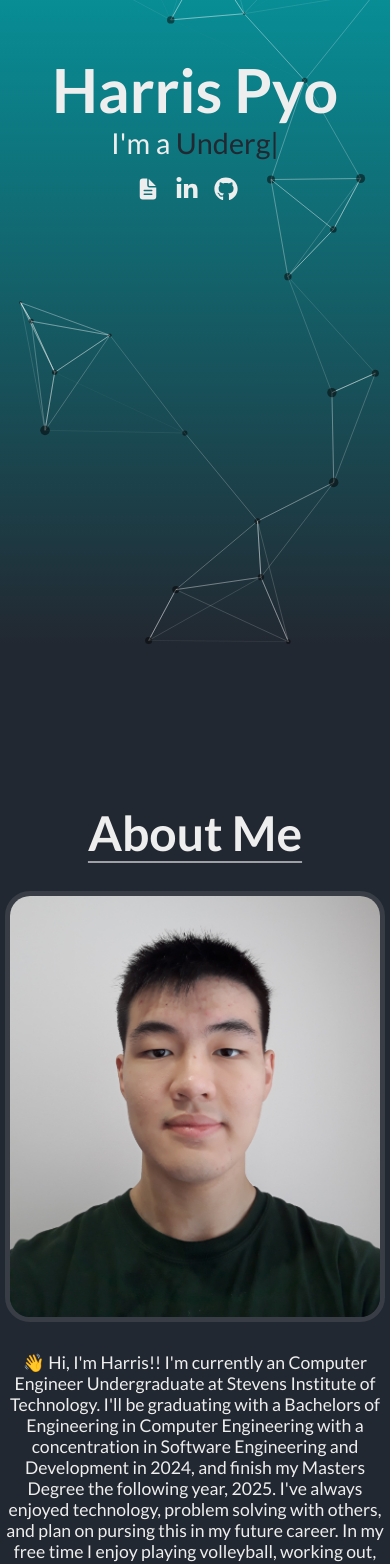
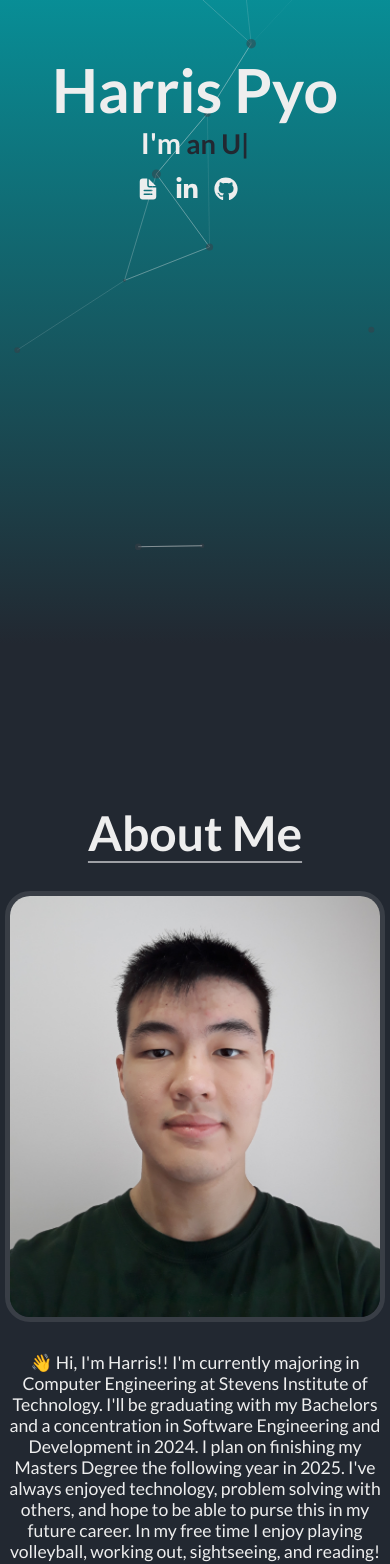
Before and after one commit to h-pyo/updated-portfolio, a React (Create React App) app: page / in a window 390 px wide. Shown: the part 200-1764 px from the top of the page. Built offline with nearby package versions, Linux system fonts and the light colour scheme.

Commit message:
updated particlejs settings, adjusted mobile styling on project page and main page

```diff
--- a/src/components/About.jsx
+++ b/src/components/About.jsx
@@ -17,7 +17,7 @@ const About = () => {
           <div className='about-me-area'>
             <div className="info-paragraph">
               <p className='text'>
-                &#128075; Hi, I'm Harris!! I'm currently an Computer Engineer Undergraduate at Stevens Institute of Technology. I'll be graduating with a Bachelors of Engineering in Computer Engineering with a concentration in Software Engineering and Development in 2024, and finish my Masters Degree the following year, 2025. I've always enjoyed technology, problem solving with others, and plan on pursing this in my future career. In my free time I enjoy playing volleyball, working out, sightseeing, and reading!
+                &#128075; Hi, I'm Harris!! I'm currently majoring in Computer Engineering at Stevens Institute of Technology. I'll be graduating with my Bachelors and a concentration in Software Engineering and Development in 2024. I plan on finishing my Masters Degree the following year in 2025. I've always enjoyed technology, problem solving with others, and hope to be able to purse this in my future career. In my free time I enjoy playing volleyball, working out, sightseeing, and reading!
               </p>
             </div>
             <div className='icons'>
--- a/src/components/Hero.jsx
+++ b/src/components/Hero.jsx
@@ -14,19 +14,19 @@ const Hero = () => {
       <div className='description-area'>
         <div className='title'>Harris Pyo</div>
         <div className="animated-text">
-          I'm a
+          I'm
           <TypeAnimation
             sequence={[
-              " Computer Engineer",
+              " a Computer Engineer",
               1000,
-              " Software Engineer",
+              " a Software Engineer",
               1000,
-              " Undergraduate Researcher",
+              " an Undergraduate Researcher",
               1000,
-              " Volleyball Enthusiast",
+              " a Volleyball Enthusiast",
               1000,
             ]}
-            style={{ fontSize: "1.8rem", color:"#222831" }}
+            style={{ fontSize: "1.7rem", fontWeight: "bold", color:"#222831" }}
             repeat={Infinity}
           />
         </div>
--- a/src/components/ProjectPage.jsx
+++ b/src/components/ProjectPage.jsx
@@ -7,7 +7,7 @@ const ProjectPage = ({ image, title, repo, link, description }) => {
     <article className='project-page' data-aos="fade-down" data-aos-once="true" >
       <Link to='/' className='return-button'><FaArrowLeft /></Link>
       <div className="project-page-container">
-        <div className="header">{title}</div>
+        <div className="project-page-header">{title}</div>
         <img src={image} alt="project" className="project-page-image" />
 
         <div className="buttons">
--- a/src/components/config/particles-config.js
+++ b/src/components/config/particles-config.js
@@ -11,10 +11,10 @@ const particlesConfig = {
   },
   particles: {
     color: {
-      value: "#000000",
+      value: "#393E46",
     },
     links: {
-      color: "#ffffff",
+      color: "#EEEEEE",
       distance: 150,
       enable: true,
       opacity: 0.5,
@@ -27,7 +27,7 @@ const particlesConfig = {
         default: "bounce",
       },
       random: false,
-      speed: 6,
+      speed: 2.5,
       straight: false,
     },
     number: {
@@ -35,7 +35,7 @@ const particlesConfig = {
         enable: true,
         area: 800,
       },
-      value: 80,
+      value: 45,
     },
     opacity: {
       value: 0.5,
--- a/src/index.css
+++ b/src/index.css
@@ -129,7 +129,8 @@ canvas {
 }
 
 .animated-text {
-  font-size: 1.8rem;
+  font-size: 1.7rem;
+  font-weight: bold;
 }
 
 .social-icons {
@@ -348,6 +349,16 @@ canvas {
   place-content: center;
 }
 
+.project-page-header {
+  font-size: 3rem;
+  font-weight: bold;
+  text-align: center;
+  text-decoration-line: underline;
+  text-decoration-thickness: 2px;
+  text-underline-offset: 10px;
+  text-decoration-color: #9ea0a5;
+}
+
 .return-button {
   position:absolute;
   left: 40px;
@@ -376,7 +387,7 @@ canvas {
 
 .buttons {
   align-self: center;
-  margin-top: 15px;
+  margin-top: 20px;
   margin-bottom: 20px;
   font-size: 1.1rem;
   font-weight: bold;
@@ -386,13 +397,24 @@ canvas {
   margin-right: 30px;
   color: rgb(7, 6, 6);
   text-decoration: none;
-
+}
+.repo-button:hover {
+  opacity: 0.7;
+}
+.repo-button:active {
+  opacity: 1;
 }
 
 .demo-button {
   margin-right: 30px;
   color: rgb(7, 6, 6);
   text-decoration: none;
+}
+.demo-button:hover {
+  opacity: 0.7;
+}
+.demo-button:active {
+  opacity: 1;
 }
 
 
@@ -629,7 +651,7 @@ form {
     display: flex;
   }
   .list-item {
-    padding: 8px 8px;
+    padding: 12px 8px;
     width: 100%;
     text-align: center;
   }
@@ -640,6 +662,11 @@ form {
     transition: 100s;
     text-underline-offset: 5px;
     text-decoration: underline;
+  }
+
+  .animated-text {
+    font-size: 1.8rem;
+    text-align: center;
   }
 
   .text {
@@ -660,10 +687,28 @@ form {
   }
 
   .icons {
-    width: 370px;
+    width: 365px;
   }
   .icon-border {
     margin-right: 10px;
     margin-bottom: 10px;
   }
+
+  .return-button{
+    top: 20px;
+    left: 20px;
+  }
+  .project-page-container {
+    width: 360px;
+  }
+  .project-page-header{
+    font-size: 2.3rem;
+    padding-top: 15px;
+  }
+  .project-page-image {
+    width: 330px;
+  }
+  .project-description {
+    text-align: center;
+  }
 }
```
